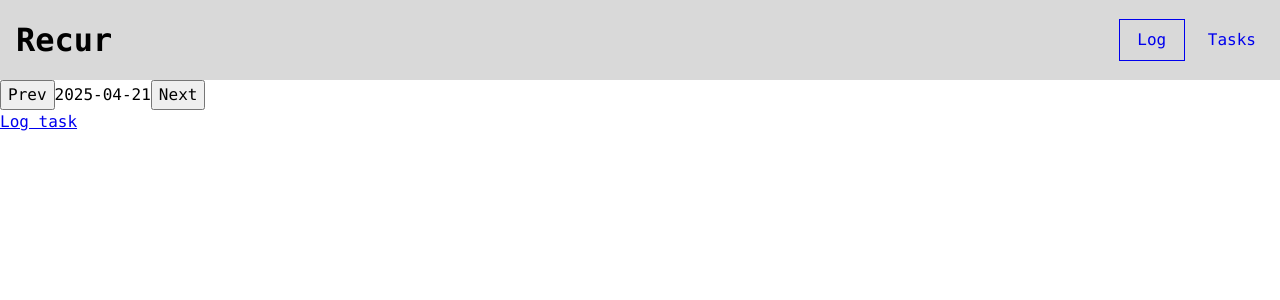
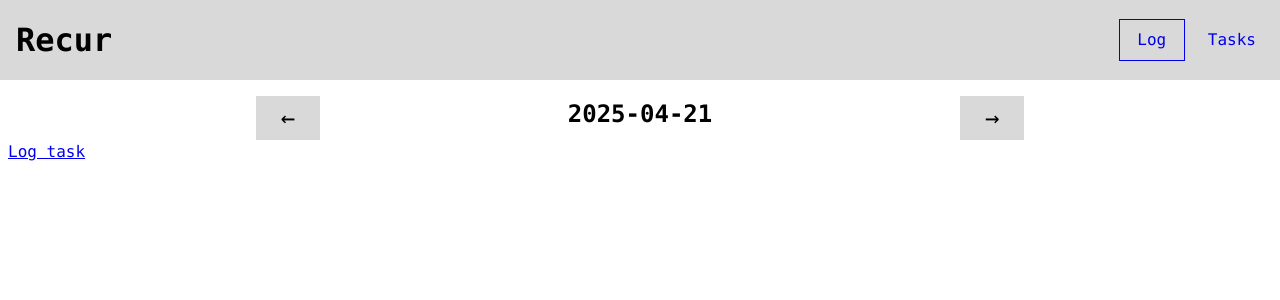
Before and after one commit to ydalir/recur, a React (Vite) app: page / in a window 1280 px wide. Shown: the top 300 px of the page. Built offline with nearby package versions, Linux system fonts and the light colour scheme.

Commit message:
Add button and style datepicker

```diff
--- a/package.json
+++ b/package.json
@@ -10,6 +10,7 @@
     "preview": "vite preview"
   },
   "dependencies": {
+    "clsx": "^2.1.1",
     "dayjs": "^1.11.13",
     "idb-keyval": "^6.2.1",
     "react": "^19.1.0",
--- /dev/null
+++ b/src/components/Button/Button.module.css
@@ -0,0 +1,9 @@
+.button {
+  appearance: none;
+
+  background-color: var(--gray);
+  border: none;
+  padding: 0.25rem;
+  min-width: 4rem;
+  font-size: 1.5rem;
+}
--- /dev/null
+++ b/src/components/Button/Button.tsx
@@ -0,0 +1,13 @@
+import clsx from "clsx";
+import { FC, HTMLAttributes } from "react";
+import style from "./Button.module.css";
+
+type Props = {} & HTMLAttributes<HTMLButtonElement>;
+
+export const Button: FC<Props> = ({ className, children, ...props }) => {
+  return (
+    <button className={clsx(style.button, className)} {...props}>
+      {children}
+    </button>
+  );
+};
--- /dev/null
+++ b/src/components/DatePicker.module.css
@@ -0,0 +1,5 @@
+.datePicker {
+  display: flex;
+  width: 100%;
+  justify-content: space-evenly;
+}
--- a/src/components/DatePicker.tsx
+++ b/src/components/DatePicker.tsx
@@ -1,5 +1,7 @@
 import dayjs from "dayjs";
 import { FC } from "react";
+import { Button } from "./Button/Button";
+import style from "./DatePicker.module.css";
 
 type Props = {
   date: dayjs.Dayjs;
@@ -8,14 +10,14 @@ type Props = {
 
 export const DatePicker: FC<Props> = ({ date, setDate }) => {
   return (
-    <div>
-      <button onClick={() => setDate((prev) => prev.add(-1, "day"))}>
-        Prev
-      </button>
-      {date.format("YYYY-MM-DD")}
-      <button onClick={() => setDate((prev) => prev.add(1, "day"))}>
-        Next
-      </button>
+    <div className={style.datePicker}>
+      <Button onClick={() => setDate((prev) => prev.add(-1, "day"))}>
+        {"←"}
+      </Button>
+      <h2>{date.format("YYYY-MM-DD")}</h2>
+      <Button onClick={() => setDate((prev) => prev.add(1, "day"))}>
+        {"→"}
+      </Button>
     </div>
   );
 };
--- a/src/components/Navigation.module.css
+++ b/src/components/Navigation.module.css
@@ -4,6 +4,9 @@
   align-items: center;
   padding: 1rem;
   background-color: var(--gray);
+
+  position: sticky;
+  top: 0;
 }
 
 .nav {
--- /dev/null
+++ b/src/pages/Home/HomePage.module.css
@@ -0,0 +1,3 @@
+.homepage {
+    padding: 1rem 0.5rem;
+}
--- a/src/pages/Home/HomePage.tsx
+++ b/src/pages/Home/HomePage.tsx
@@ -5,6 +5,7 @@ import { LogEntry } from "../../utils/logEntry";
 import { getEntriesForDate } from "../../utils/idb";
 import { formatDate } from "../../utils/date";
 import { Link, useLocation } from "react-router";
+import style from "./HomePage.module.css";
 
 export const HomePage = () => {
   const location = useLocation();
@@ -20,7 +21,7 @@ export const HomePage = () => {
   if (!entries) return "Loading";
 
   return (
-    <div>
+    <div className={style.homepage}>
       <DatePicker date={date} setDate={setDate} />
       {entries.map((entry) => (
         <div key={entry.id}>{entry.title}</div>
--- a/src/style/global.css
+++ b/src/style/global.css
@@ -7,3 +7,11 @@ body {
     "Courier New", "Courier", monospace;
   font-size: 1rem;
 }
+
+h1 {
+  font-size: 2rem;
+}
+
+h2 {
+  font-size: 1.5rem;
+}
```
Also changed, not shown: 1 other file (tests, documents, lock files or other folders).
